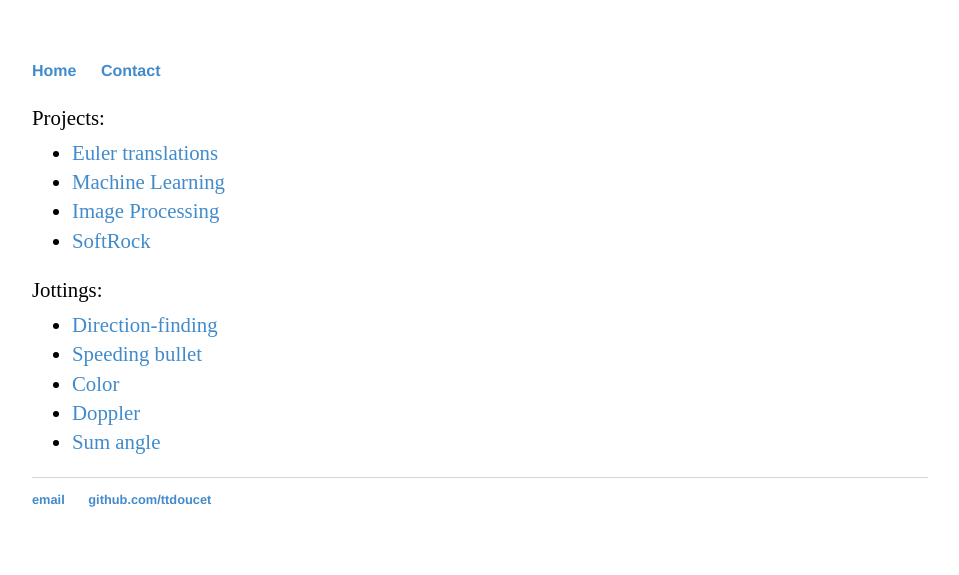
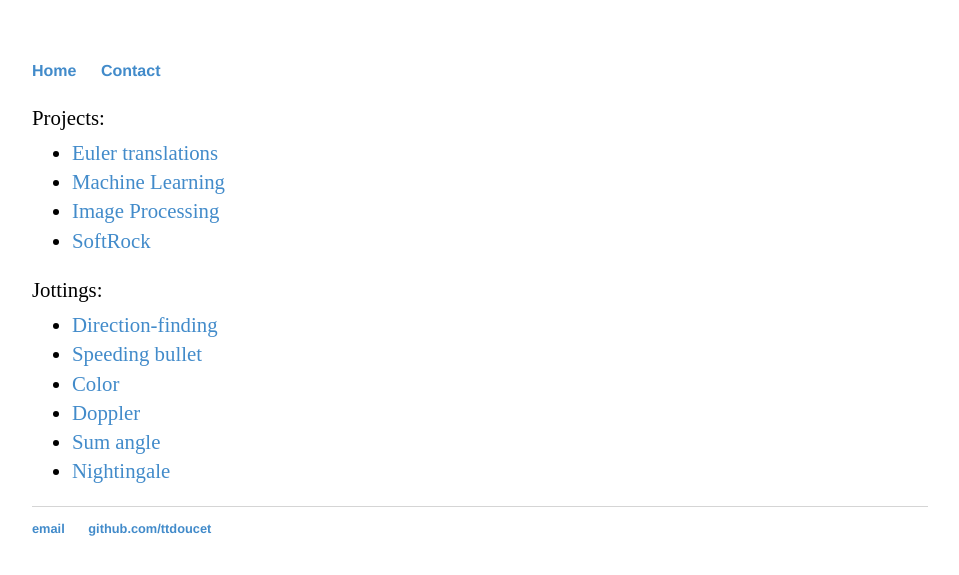
Before and after one commit to ttdoucet/ttdoucet.github.io, a Jekyll site: the page built from index.md, in a window 1280 px wide. Shown: the top 575 px of the page, without its empty margins (160-1119 px from the left). Built offline with Jekyll 4.4.1, drawn with Linux system fonts in a browser that asks for light colours.

Commit message:
Put Nightingale link on main page.

```diff
--- a/index.md
+++ b/index.md
@@ -15,3 +15,4 @@ Jottings:
   * [Color](/color)
   * [Doppler](/doppler)
   * [Sum angle](/sumangle.html)
+  * [Nightingale](/nightingale)
```
